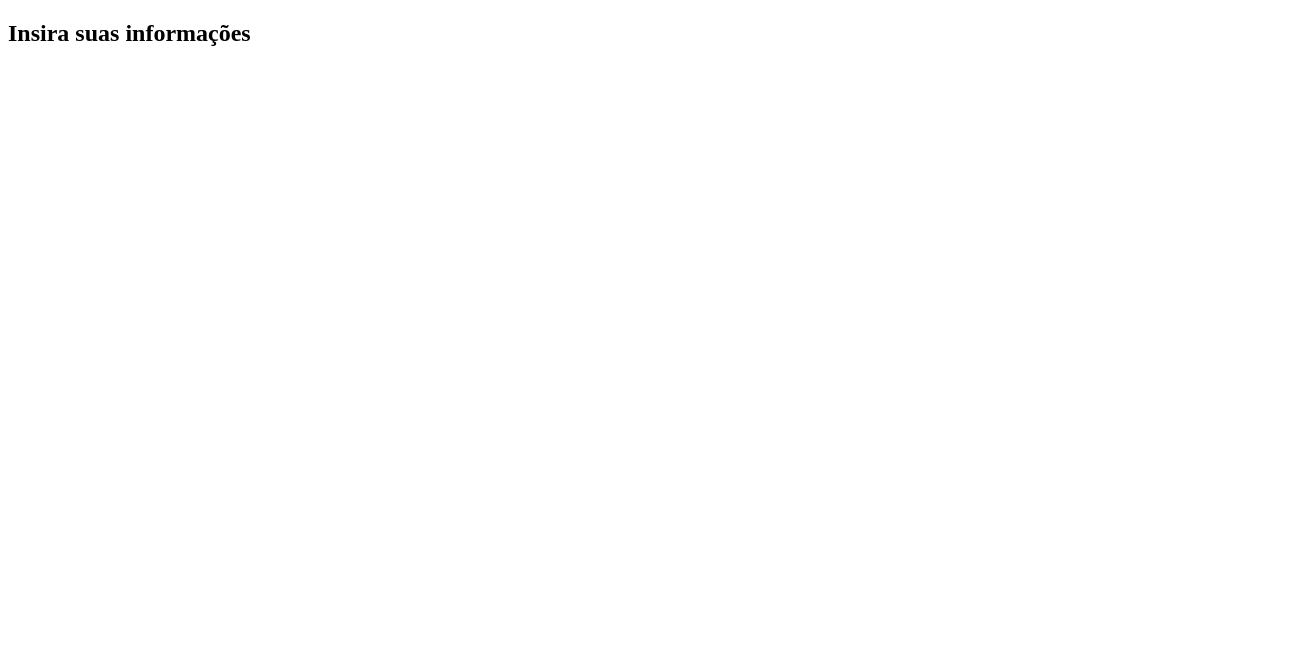
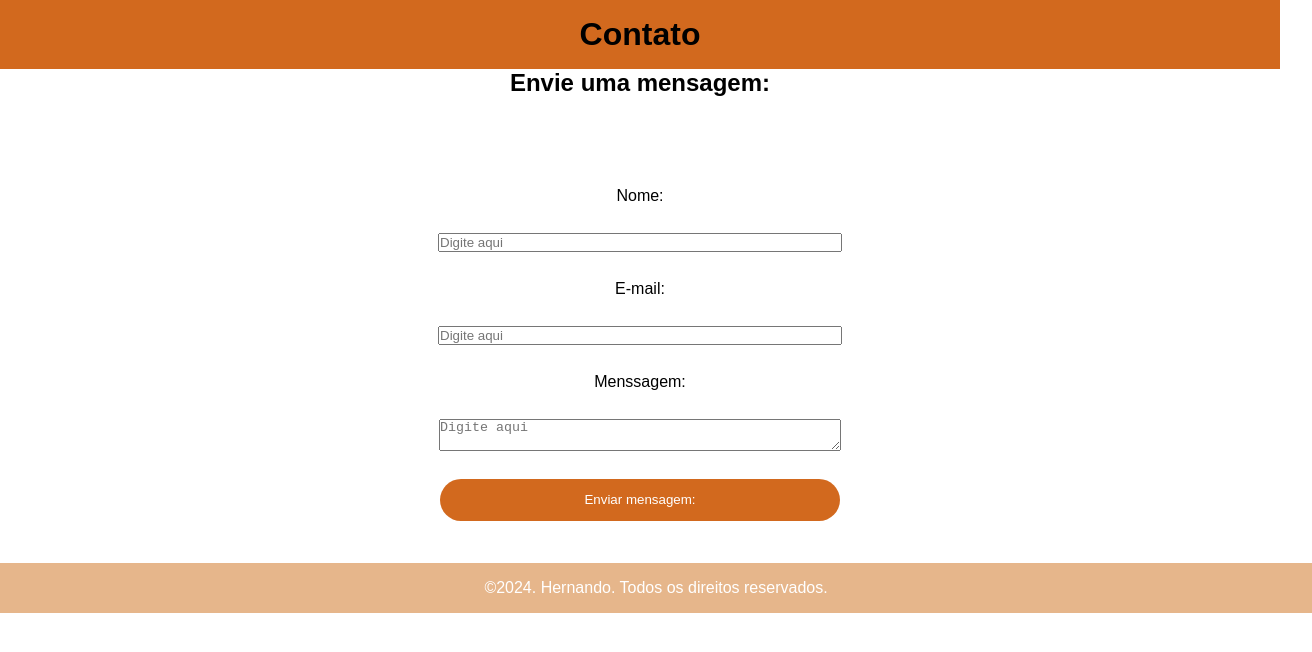
Before and after one commit to Hernandosilva2004/PaginaContato, a plain HTML site: page index.html in a window 1280 px wide. Shown: the whole page, 1312 px wide, since content can reach past the window. Drawn offline with Linux system fonts and the light colour scheme.

Commit message:
quase finalinado

```diff
--- a/css/style.css
+++ b/css/style.css
@@ -0,0 +1,58 @@
+*{
+    padding: 0;
+    margin: 0;
+}
+body{
+    font-family:Arial, Helvetica, sans-serif;
+    margin: 0;
+    padding: 0;
+    text-align: center;
+}
+header{
+    padding: 1em;
+    background-color: chocolate;
+}
+
+form{
+    display: flex;
+    flex-direction: column;
+    align-items: center;
+    max-width: 400px;
+    margin: 0 auto;
+    justify-content: space-between;
+    gap: 0.5em;
+    padding: 2em;
+    margin-top: 3em;
+}
+label, input, textarea, button{
+    margin: 10px 0;
+    width: 30em;
+}
+button{
+    background-color: chocolate;
+    color: white;
+    border: none;
+    border-radius: 2em;
+    padding: 1em;
+    cursor: pointer;
+}
+button:hover{
+    background-color: brown;
+}
+footer{
+    background-color: #e6b68b;
+    color: white;
+    padding: 1em;
+    position: absolute;
+    border: 0;
+    width: 100%;
+}
+/* section{
+    background-color: #b4764f;
+    display: flex;
+    justify-content: center;
+    align-items: center;
+    border-radius: 2em;
+    padding: 3em;
+    margin: 2em;
+} */
--- a/index.html
+++ b/index.html
@@ -4,22 +4,37 @@
 <head>
     <meta charset="UTF-8">
     <meta name="viewport" content="width=device-width, initial-scale=1.0">
-    <meta name="keywords" content="contato, formulário, contrato">
+    <meta name="keywords" content="contato, formulário, cadastro">
     <meta name="description" content="Uma página para a inserção de informações para contato.">
     <meta http-equiv="X-UA-Compatible" content="ie=edge">
     <meta name="author" content="Hernando Silva">
     <title>Página de Contato</title>
     <link rel="shortcut icon" href="img/contato.png" type="image/x-icon">
     <link rel="stylesheet" href="css/style.css">
-
 </head>
 
 <body>
-    <section>
-        <header>
-            <h1>Insira suas informações</h1>
-        </header>
+
+    <header>
+        <h1>Contato</h1>
+    </header>
+
+    <section class="contact-form">
+            <h2>Envie uma mensagem:</h2>
+            <form action="" method="get">
+                <label for="name">Nome:</label>
+                <input type="text" name="name" id="name" placeholder="Digite aqui">
+                <label for="email">E-mail:</label>
+                <input type="email" name="email" id="email" placeholder="Digite aqui">
+                <label for="mensage">Menssagem:</label>
+                <textarea name="mensagem" id="mensagem" placeholder="Digite aqui"></textarea>
+                <button type="submit">Enviar mensagem:</button>
+            </form>
     </section>
+
+    <footer>
+        <p>&copy;2024. Hernando. Todos os direitos reservados.</p>
+    </footer>
 
     <script src="js/script.js"></script>
 </body>
```
